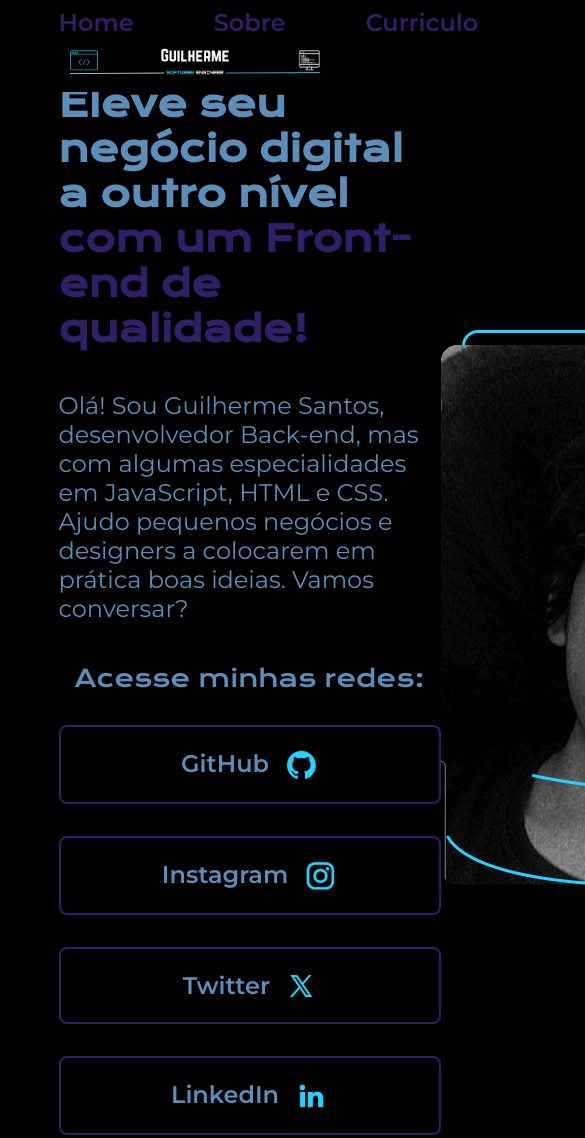
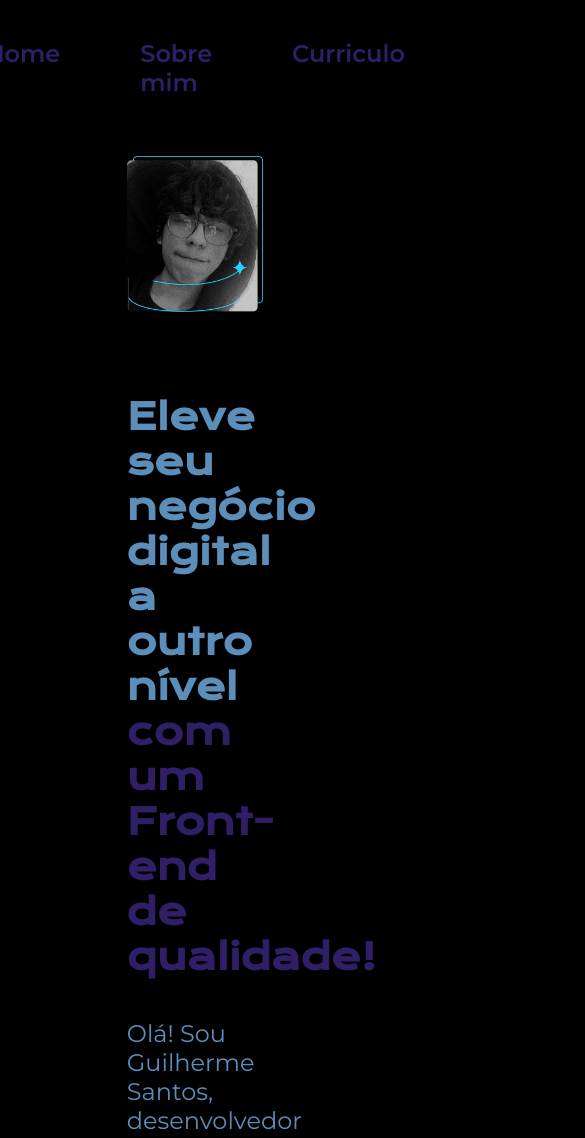
Before and after one commit to GuiBSantos/projeto-html, a plain HTML site: page index.html in a window 390 px wide. Shown: the top 1138 px of the page, 585 px wide, since content can reach past the window. Drawn offline with nearby package versions, Linux system fonts and the light colour scheme.

Commit message:
V1.3 do Projeto (Versao Alpha) - Logo removida; Ajustes em algumas resolucoes.

```diff
--- a/index.html
+++ b/index.html
@@ -13,7 +13,6 @@
                 <a href="index.html" class="cabecalho__menu__link">Home</a>
                 <a href="about.html" class="cabecalho__menu__link">Sobre mim</a>
                 <a href="curriculo.html" class="cabecalho__menu__link">Curriculo</a>
-                <img class="cabecalho__menu__img" src="assets/logo.png" alt="">
             </nav>
     </header>
     <main class="apresentacao">
@@ -28,21 +27,21 @@
             conversar?</p>
             <div class="apresentacao__links">
                 <h2 class="apresentacao__links__subtitulo">Acesse minhas redes:</h2>
-                <a class="apresentacao__links__link" href="https://github.com/GuiBSantos">GitHub
+                <a class="apresentacao__links__navegacao" href="https://github.com/GuiBSantos">GitHub
                     <img src="assets/github.png" alt="">
                 </a>
-                <a class="apresentacao__links__link" href="https://www.instagram.com/l4w_3010">Instagram
+                <a class="apresentacao__links__navegacao" href="https://www.instagram.com/l4w_3010">Instagram
                     <img src="assets/instagram.png" alt="">
                 </a>
-                <a class="apresentacao__links__link" href="https://x.com/JinxLW_">Twitter
+                <a class="apresentacao__links__navegacao" href="https://x.com/JinxLW_">Twitter
                     <img src="assets/twitter-novo.png" alt="">
                 </a>
-                <a class="apresentacao__links__link" href="https://www.linkedin.com/in/guibsantos/">LinkedIn
+                <a class="apresentacao__links__navegacao" href="https://www.linkedin.com/in/guibsantos/">LinkedIn
                     <img src="assets/linkedin.png" alt="">
                 </a>
             </div>
         </section>
-        <img src="assets/Imagem.png" alt="Foto da Joana Santos programando">
+        <img class="apresentacao__imagem" src="assets/Imagem.png" alt="Foto da Joana Santos programando">
     </main>
     <footer class="rodape">Desenvolvido por @JinxLW_</footer>
 </body>
--- a/styles/style.css
+++ b/styles/style.css
@@ -15,118 +15,128 @@
     margin: 0;
     padding: 0;
 }
+
 body{
     box-sizing: border-box;
     background-color: var(--cor-primaria);
     color: var(--cor-secundaria);
 }
-
-.cabecalho__menu__link {
-    font-size: 24px;
+.cabecalho{
+    padding: 2% 0% 0% 15%;
+}
+.cabecalho__menu{
+    display: flex;
+    gap: 80px;
+}
+.cabecalho__menu__link{
+    font-family: var(--fonte-secundaria);
+    font-size: 1.5rem;
     font-weight: 600;
     color: var(--cor-terciaria);
     text-decoration: none;
-    font-family: var(--fonte-secundaria);
 }
-
-.cabecalho__menu__link:hover {
-    color: #93f7f7;
-}
-.cabecalho{
-    padding: 2% 0% 0% 15%;
-}
-
-.cabecalho__menu{
-    display: flex;
-    gap: 80px;
-
-}
-
-.cabecalho__menu__img {
-    position: absolute;
-    top: 2%;
-    left: 50%;
-    transform: translateX(-50%);
-    height: auto;
-}
-
-@media (max-width: 768px) {
-    .cabecalho__menu__img {
-        top: 5%;
-        height: 50px;
-    }
-}
-
 .apresentacao{
-    padding: 4% 15%;
+    padding: 5% 15%;
     display: flex;
     align-items: center;
     justify-content: space-between;
+    gap: 82px;
 }
-
 .apresentacao__conteudo{
-    width: 615px;
+    width: 50%;
     display: flex;
     flex-direction: column;
     gap: 40px;
 }
 
 .apresentacao__conteudo__titulo{
-    font-size: 36px;
+    font-size: 2.25rem;
     font-family: var(--fonte-principal);
 }
-
 .titulo-destaque{
-    color: var(--cor-terciaria)
+    color: var(--cor-terciaria);
 }
-
 .apresentacao__conteudo__texto{
-    font-size: 24px;
+    font-size: 1.5rem;
     font-family: var(--fonte-secundaria);
 }
 
-.apresentacao__links {
+.apresentacao__links{
     display: flex;
-    align-items: center;
     flex-direction: column;
     justify-content: space-between;
+    align-items: center;
     gap: 32px;
 }
-
-.apresentacao__links__subtitulo {
+.apresentacao__links__subtitulo{
     font-family: var(--fonte-principal);
     font-weight: 400;
-    font-size: 24px;
+    font-size: 1.5rem;
 }
-
-.apresentacao__links__link {
+.apresentacao__links__navegacao{
     display: flex;
     justify-content: center;
     gap: 16px;
     border: 2px solid var(--cor-terciaria);
-    width: 378px;
+    width: 50%;
     text-align: center;
     border-radius: 8px;
-    font-size: 24px;
+    font-size: 1.5rem;
     font-weight: 600;
     padding: 21.5px 0;
     text-decoration: none;
     color: var(--cor-secundaria);
     font-family: var(--fonte-secundaria);
 }
-
 .apresentacao__links__link:hover{
     background-color: var(--cor-hover);
-    padding: 3%;
+}
+.apresentacao__imagem{
+    width: 50%;
+}
+.rodape{
+    color: var(--cor-primaria);
+    background-color: var(--cor-terciaria);
+    padding: 24px;
+    text-align: center;
+    font-family: var(--fonte-secundaria);
+    font-size: 1.5rem;
+    font-weight: 400;
 }
 
-.rodape {
-    text-align: center;
-    padding: 24px;
-    font-family: var(--fonte-secundaria);
-    font-weight: 400;
-    font-size: 24px;
-    color: var(--cor-primaria);
-    background-color: var(--cor-terciaria);
+@media (max-width: 1200px) {
+    .cabecalho{
+        padding: 10%;
+    }
+    .cabecalho__menu{
+        justify-content: center;
+    }
+    .apresentacao{
+        flex-direction: column-reverse;
+    }
 
 }
+
+@media (max-width: 768px) {
+    .cabecalho{
+        padding: 10%;
+    }
+    .cabecalho__menu{
+        justify-content: center;
+    }
+    .apresentacao{
+        flex-direction: column-reverse;
+    }
+}
+
+@media (max-width: 480px) {
+    .cabecalho{
+        padding: 10%;
+    }
+    .cabecalho__menu{
+        justify-content: center;
+    }
+    .apresentacao{
+        flex-direction: column-reverse;
+    }
+}
```
Also changed, not shown: about.html (+1 -2 lines), curriculo.html (+1 -2 lines), assets/logo.png (deleted).
